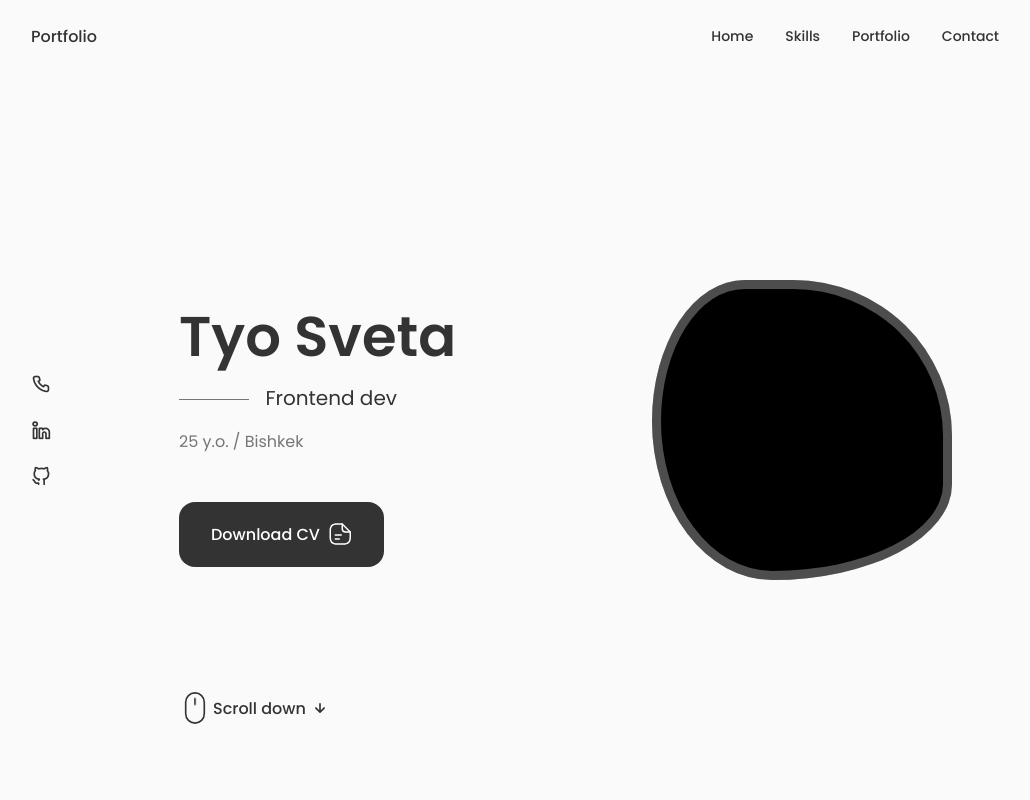
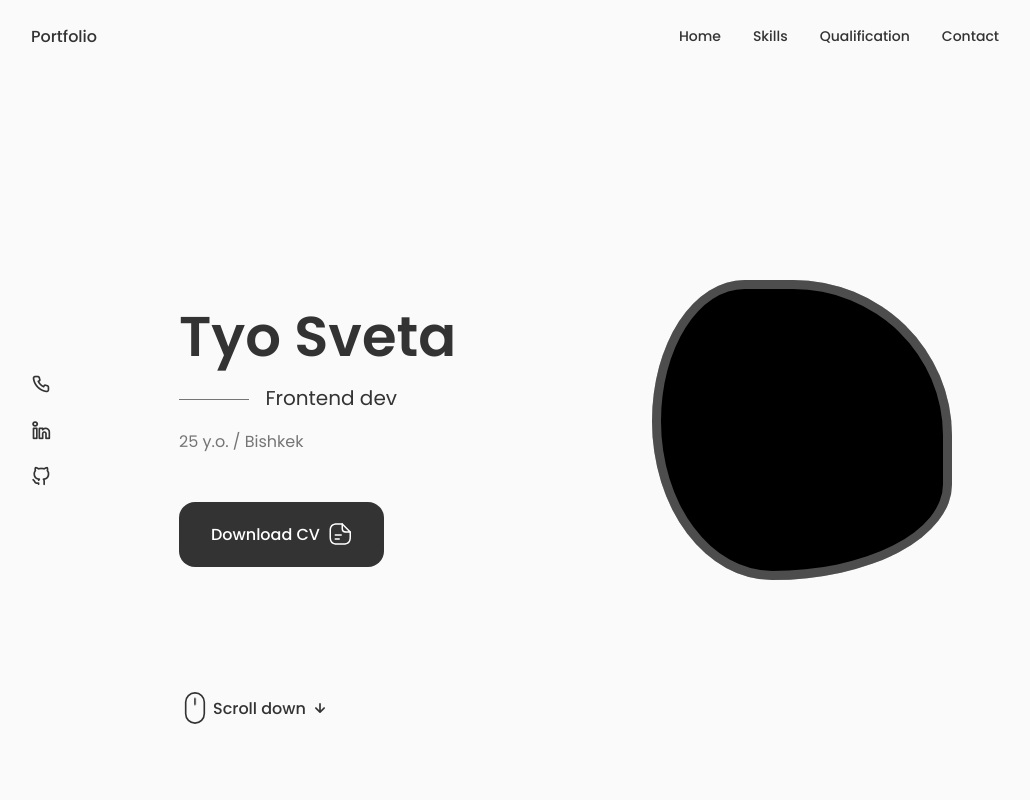
Before and after one commit to sthika/miyasbirthday, a React (Create React App) app: page / in a window 1280 px wide. Shown: the top 800 px of the page, without its empty margins (125-1155 px from the left). Built offline with nearby package versions, Linux system fonts and the light colour scheme.

Commit message:
fixed header

```diff
--- a/package.json
+++ b/package.json
@@ -2,12 +2,14 @@
   "name": "react-portfolio",
   "version": "0.1.0",
   "private": true,
+  "homepage": "https://sthika.github.io/portfolio/",
   "dependencies": {
     "@emailjs/browser": "^3.11.0",
     "@testing-library/jest-dom": "^5.17.0",
     "@testing-library/react": "^13.4.0",
     "@testing-library/user-event": "^13.5.0",
     "emailjs": "^4.0.2",
+    "gh-pages": "^6.0.0",
     "react": "^18.2.0",
     "react-dom": "^18.2.0",
     "react-router-dom": "^6.14.2",
@@ -18,7 +20,9 @@
     "start": "react-scripts start",
     "build": "react-scripts build",
     "test": "react-scripts test",
-    "eject": "react-scripts eject"
+    "eject": "react-scripts eject",
+    "deploy": "gh-pages -d build",
+    "predeploy": "npm run build"
   },
   "eslintConfig": {
     "extends": [
--- a/src/components/header/Header.jsx
+++ b/src/components/header/Header.jsx
@@ -22,8 +22,8 @@ const Header = () => {
                         </a>
                     </li>
                     <li className="nav__item">
-                        <a href='#portfolio' className='nav__link'>
-                            <i class="uil uil-scenery nav__icon"></i>Portfolio
+                        <a href='#qualification' className='nav__link'>
+                            <i class="uil uil-scenery nav__icon"></i>Qualification
                         </a>
                     </li>
                     <li className="nav__item">
--- a/src/components/qualification/Qualification.js
+++ b/src/components/qualification/Qualification.js
@@ -8,7 +8,7 @@ const Qualification = () => {
     console.log(toggleState);
   };
   return (
-    <section className='qualification section'>
+    <section className='qualification section' id='qualification'>
       <h2 className='section__title'>Qualification</h2>
       <span className='section__subtitle'>My journey</span>
 
```
Also changed, not shown: 1 other file (tests, documents, lock files or other folders).
